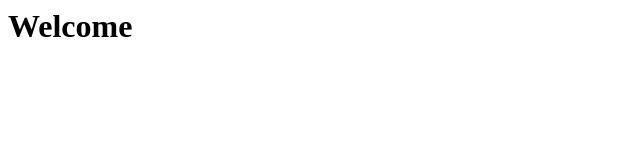
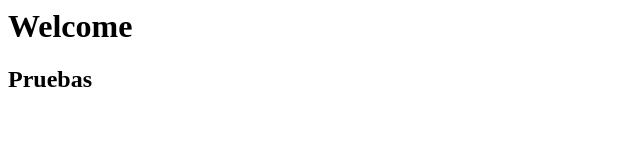
Before and after one commit to lars8829/Pruebas, a plain HTML site: page index.html in a window 1280 px wide. Shown: the whole page, without its empty margins (0-640 px from the left). Drawn offline with Linux system fonts and the light colour scheme.

Commit message:
Update index.html

```diff
--- a/index.html
+++ b/index.html
@@ -1 +1,2 @@
 <h1>Welcome</h1>
+<h2>Pruebas</h2>
```
